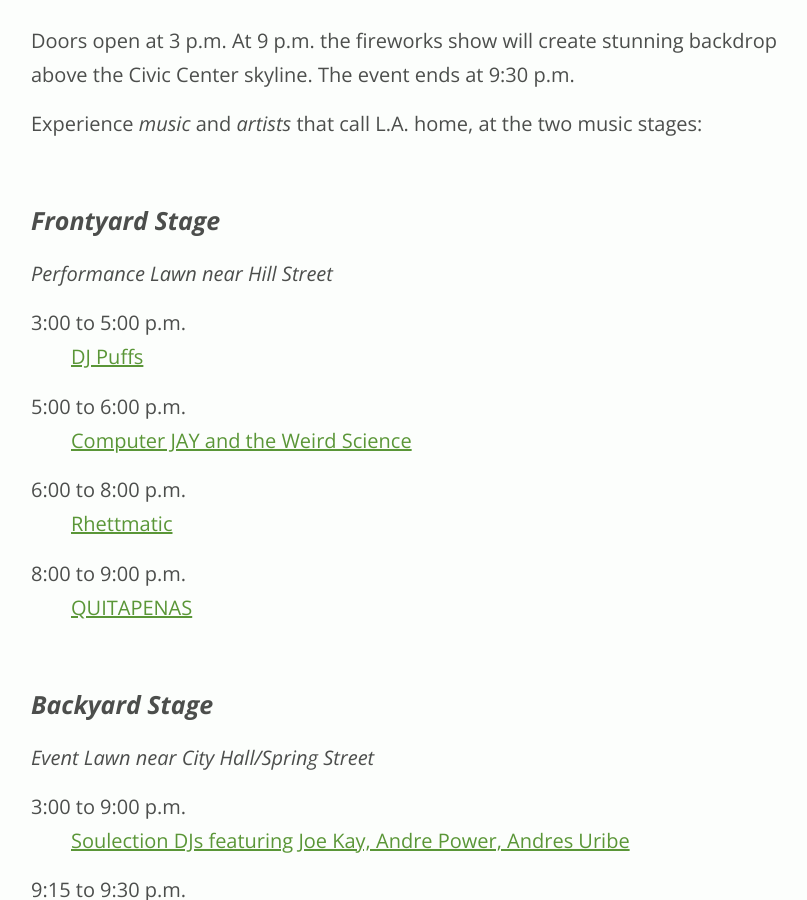
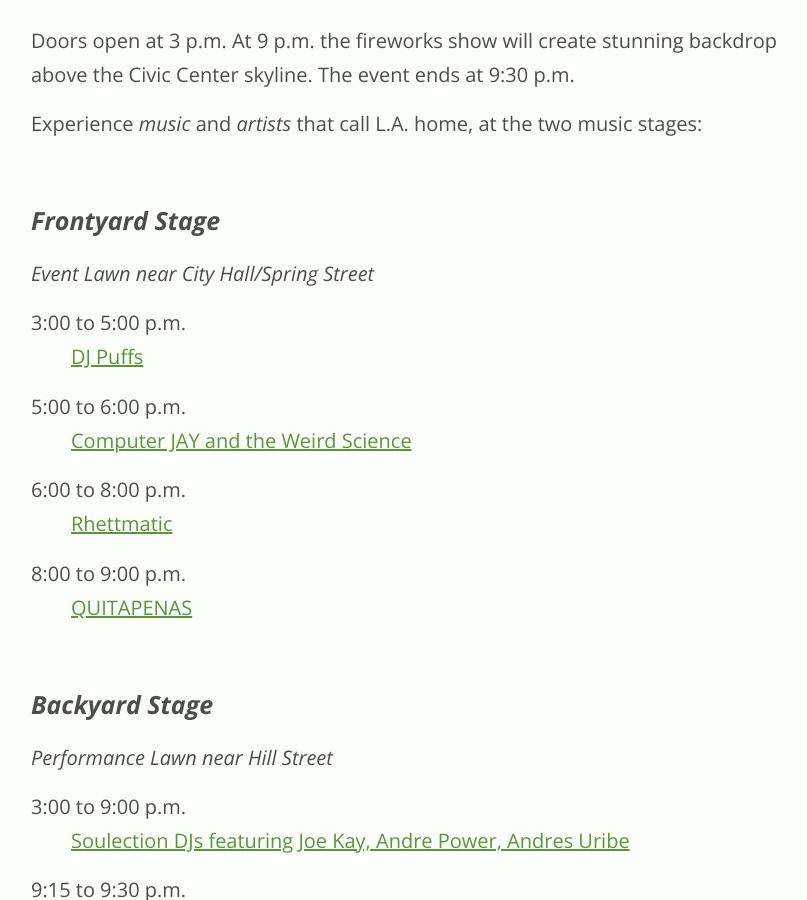
Before and after one commit to grandparkla/july4, a Jekyll site: the page built from index.markdown, in a window 1280 px wide and 900 px high, scrolled down 7150 px. Shown: the whole window, without its empty margins (209-1016 px from the left). Built offline with Jekyll 4.4.1, drawn with Linux system fonts in a browser that asks for light colours; part of the change alters nothing that is shown.

```diff
--- a/index.markdown
+++ b/index.markdown
@@ -176,7 +176,7 @@ Experience *music* and *artists* that call L.A. home, at the two music stages:
 
 ### Frontyard Stage
 
-#### Performance Lawn near Hill Street
+#### Event Lawn near City Hall/Spring Street
 
 3:00 to 5:00 p.m.
 : [DJ Puffs](https://soundcloud.com/kristine-puffs-ono)
@@ -193,7 +193,7 @@ Experience *music* and *artists* that call L.A. home, at the two music stages:
 
 ### Backyard Stage
 
-#### Event Lawn near City Hall/Spring Street
+#### Performance Lawn near Hill Street
 
 3:00 to 9:00 p.m.
 : [Soulection DJs featuring Joe Kay, Andre Power, Andres Uribe](https://soulection.com/)
```
